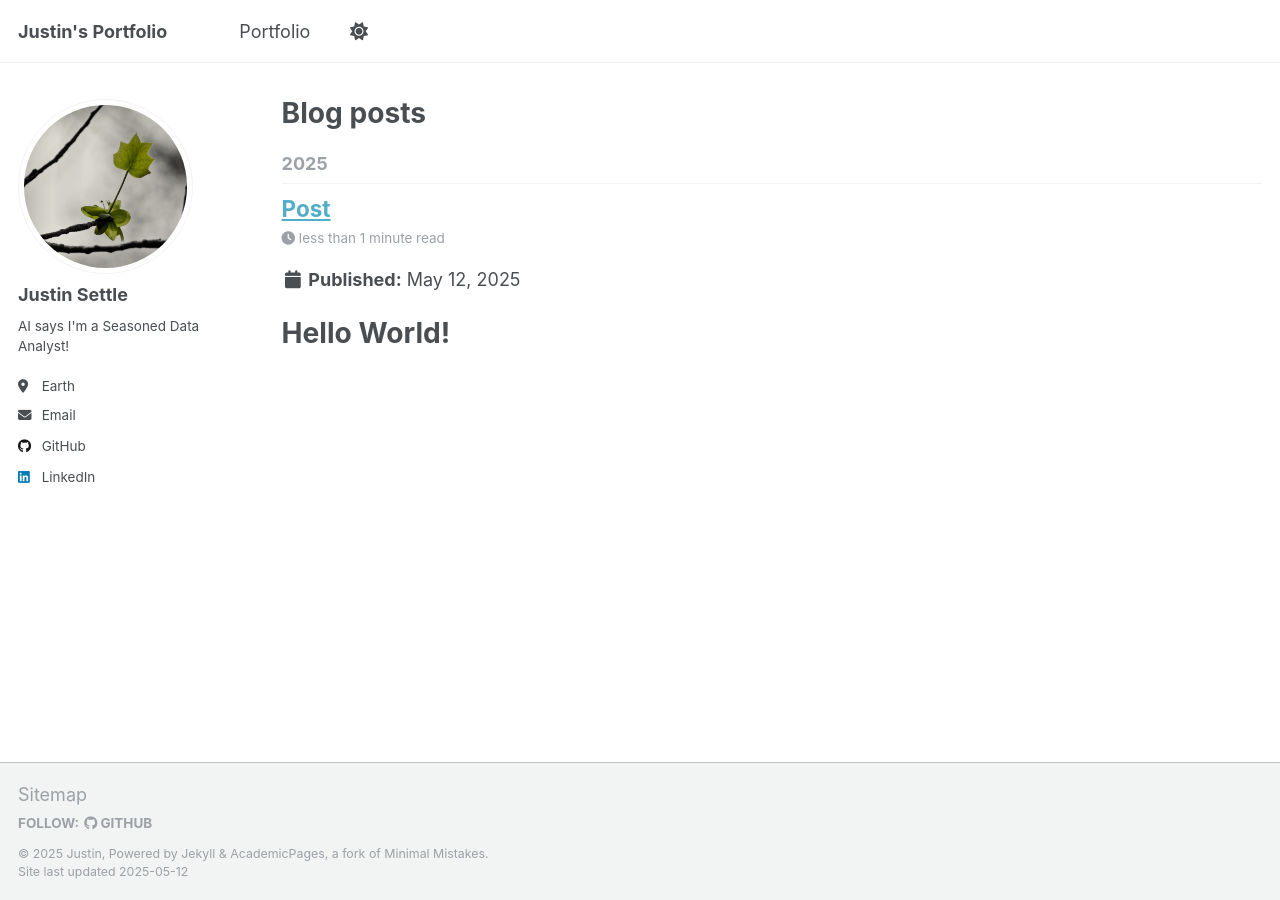
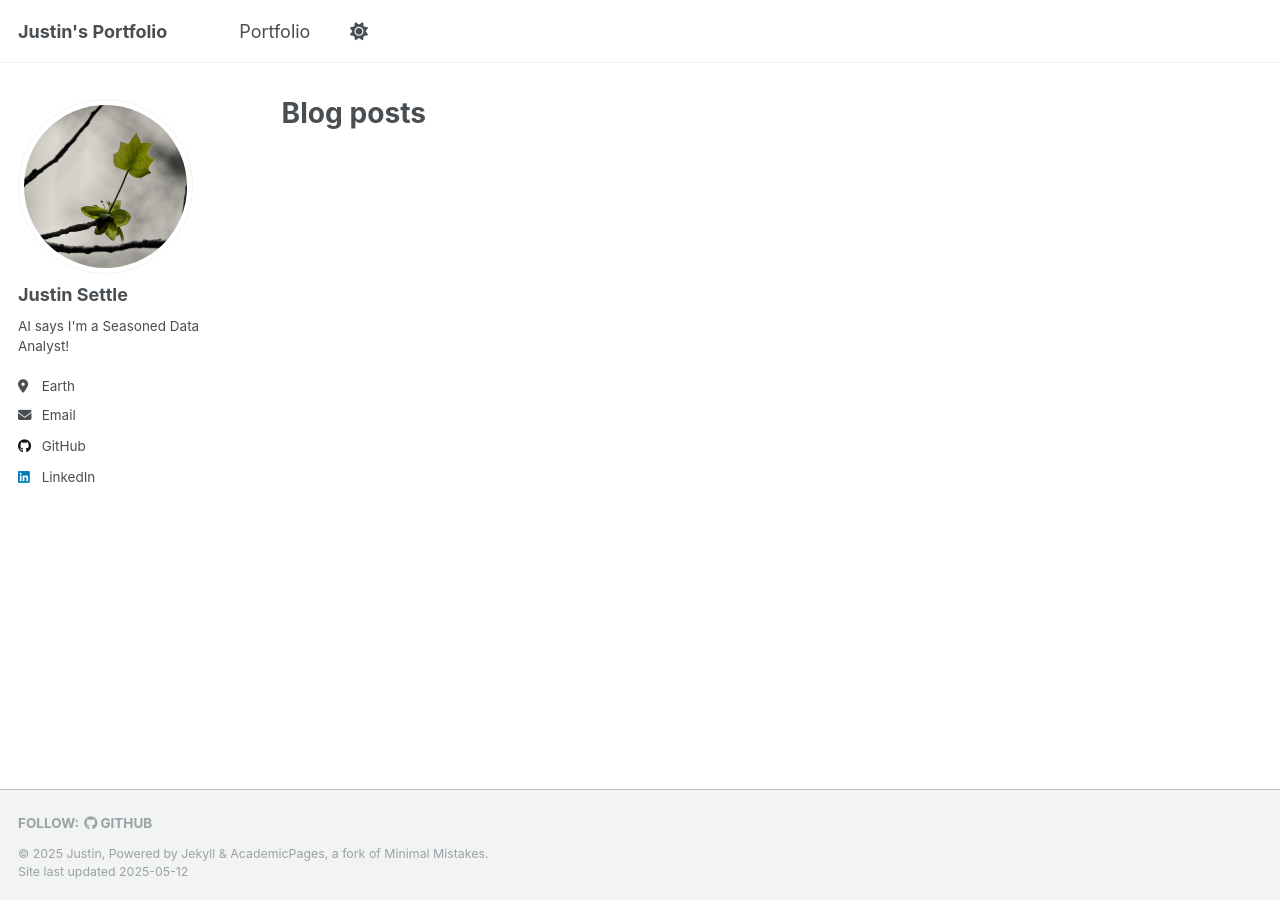
Before and after one commit to jquagga/portfolio, a Jekyll site: the page built from _pages/year-archive.html, in a window 1280 px wide. Built offline with Jekyll 4.4.1, drawn with Linux system fonts in a browser that asks for light colours.

Commit message:
Remove those awful share links

```diff
--- a/_includes/footer/custom.html
+++ b/_includes/footer/custom.html
@@ -1,3 +1,3 @@
-<!-- start custom footer snippets -->
+<!-- start custom footer snippets
 <a href="/sitemap/">Sitemap</a>
-<!-- end custom footer snippets -->
+end custom footer snippets -->
--- a/_includes/social-share.html
+++ b/_includes/social-share.html
@@ -1,5 +1,5 @@
 {% include base_path %}
-
+<!---
 <section class="page__share">
   {% if site.data.ui-text[site.locale].share_on_label %}
     <h4 class="page__share-title">{{ site.data.ui-text[site.locale].share_on_label | default: "Share on" }}</h4>
@@ -13,3 +13,4 @@
 
   <a href="https://x.com/intent/post?text={{ base_path }}{{ page.url }}" class="btn btn--x" title="{{ site.data.ui-text[site.locale].share_on_label | default: 'Share on' }} X"><i class="fab fa-x-twitter" aria-hidden="true"></i><span> X (formerly Twitter)</span></a>
 </section>
+-->
--- a/_posts/2025-05-12-post.md
+++ /dev/null
@@ -1 +0,0 @@
-# Hello World!
```
